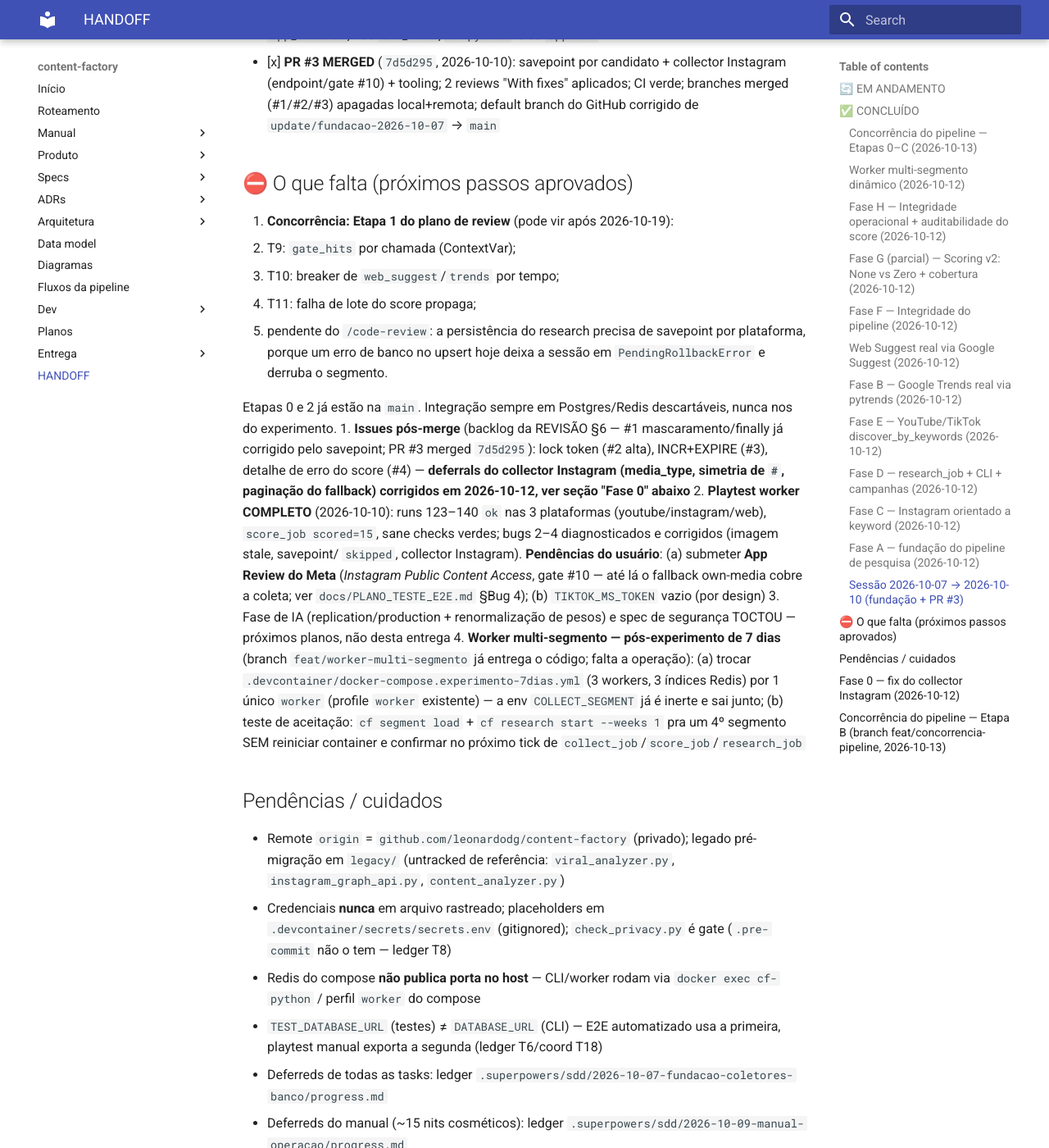
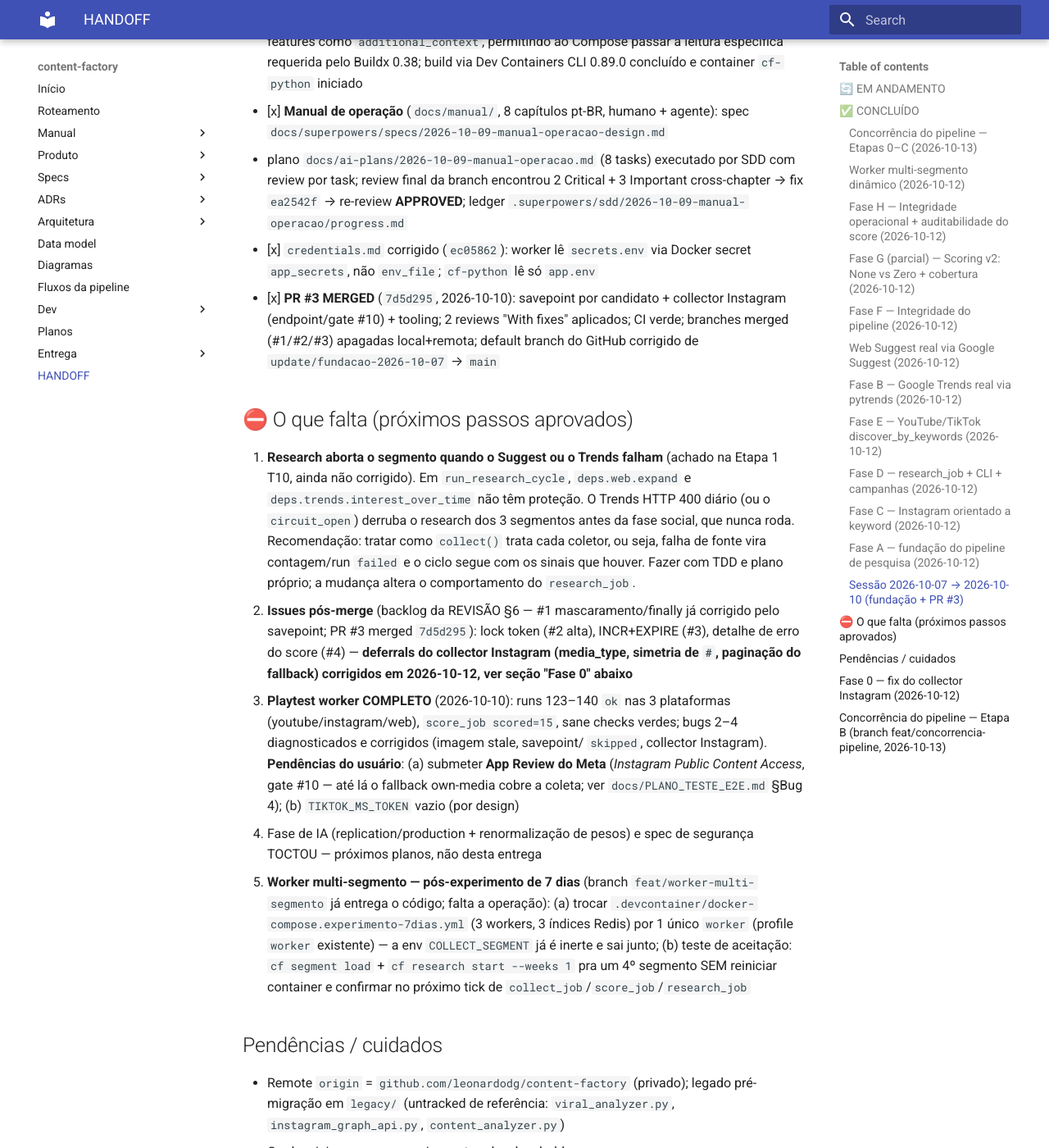
Before and after one commit to leonardodg/content-factory, an MkDocs documentation site: the page built from docs/HANDOFF.md, in a window 1280 px wide and 1400 px high, scrolled down 10061 px. Shown: the whole window at 82% size. Built offline with MkDocs 1.6.1 and Material for MkDocs 9.7.7, drawn with Linux system fonts in a browser that asks for light colours; some of the changed text lies outside the part shown.

Commit message:
docs(handoff): Etapa 1 concluída; nova pendência — research aborta no erro do Suggest/Trends
Co-Authored-By: Claude Opus 5.5 <noreply@anthropic.com>
Claude-Session: https://claude.ai/code/session_01MukVk9tmY1SbNMkib7uHyt

```diff
--- a/docs/HANDOFF.md
+++ b/docs/HANDOFF.md
@@ -4,6 +4,23 @@
 > ficam só com regras imutáveis. Atualizar **a cada sessão**.
 
 ## 🔄 EM ANDAMENTO
+
+_**Etapa 1 do plano de review CONCLUÍDA (2026-10-14), branch
+`fix/concorrencia-etapa1`.** A Etapa 0 e a Etapa 2 já estão na `main`
+(PR #9, `c401cf1`).
+- **T9 (`eece60b`):** `gate_hits` contado por chamada (`app/gate_hits.py`,
+  ContextVar). Antes, 2 segmentos concorrentes contavam 2 hits cada.
+- **T10 (`e2d8f17`):** breaker de `web_suggest`/`trends` por tempo
+  (`CooldownBreaker`, 72 h = 3 ciclos diários do research, em memória).
+- **T11 (`0f11cb2`):** falha de lote do score propaga com o erro original.
+- **Pendência do `/code-review` (`b6af6cc`):** erro de infra na
+  persistência de collect/research propaga original. O `try/finally` que
+  gravava a run na transação abortada trocava a causa por `InternalError`;
+  isso foi reproduzido em Postgres real e agora é coberto por teste de
+  integração.
+
+Gates: 339 testes com infra descartável. Os workers do experimento não foram
+tocados._
 
 _**Concorrência pós-PR #8: review + correções na `main` (2026-10-14).**
 Plano: `docs/ai-plans/2026-10-14-content-factory-concorrencia-review-fixes.md`.
@@ -444,17 +461,15 @@ guard-rail, tabela e orquestrador; Fases B–E pendem de decisão do usuário.
 
 ## ⛔ O que falta (próximos passos aprovados)
 
-0. **Concorrência: Etapa 1 do plano de review** (pode vir após
-   2026-10-19):
-   - T9: `gate_hits` por chamada (ContextVar);
-   - T10: breaker de `web_suggest`/`trends` por tempo;
-   - T11: falha de lote do score propaga;
-   - pendente do `/code-review`: a persistência do research precisa de
-     savepoint por plataforma, porque um erro de banco no upsert hoje deixa
-     a sessão em `PendingRollbackError` e derruba o segmento.
-
-   Etapas 0 e 2 já estão na `main`. Integração sempre em Postgres/Redis
-   descartáveis, nunca nos do experimento.
+0. **Research aborta o segmento quando o Suggest ou o Trends falham**
+   (achado na Etapa 1 T10, ainda não corrigido). Em `run_research_cycle`,
+   `deps.web.expand` e `deps.trends.interest_over_time` não têm proteção.
+   O Trends HTTP 400 diário (ou o `circuit_open`) derruba o research dos 3
+   segmentos antes da fase social, que nunca roda. Recomendação: tratar
+   como `collect()` trata cada coletor, ou seja, falha de fonte vira
+   contagem/run `failed` e o ciclo segue com os sinais que houver. Fazer
+   com TDD e plano próprio; a mudança altera o comportamento do
+   `research_job`.
 1. **Issues pós-merge** (backlog da REVISÃO §6 — #1 mascaramento/finally já
    corrigido pelo savepoint; PR #3 merged `7d5d295`): lock token (#2 alta),
    INCR+EXPIRE (#3), detalhe de erro do score (#4) — **deferrals do collector
```
